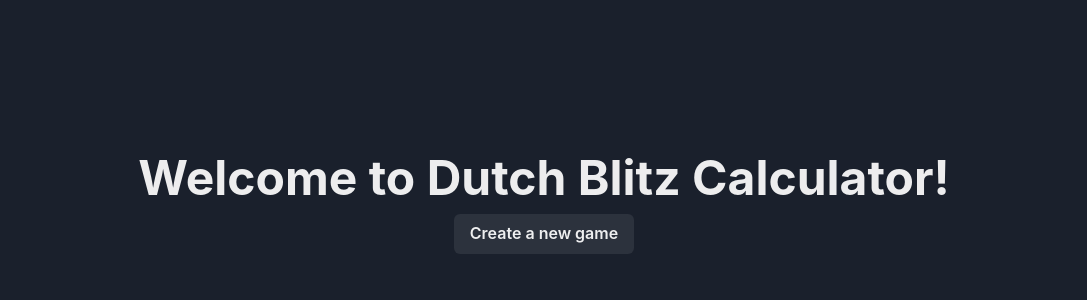
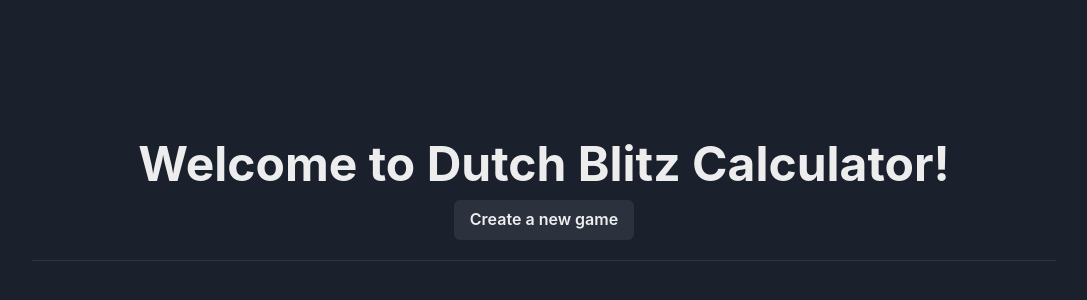
Before and after one commit to mbetim/blitz-calculator, a Next.js app: page / in a window 1280 px wide. Shown: the part 196-496 px from the top of the page, without its empty margins (96-1183 px from the left). Built offline with nearby package versions, Linux system fonts and the light colour scheme.

Commit message:
feat: list all created games on the home screen

```diff
--- a/src/pages/index.tsx
+++ b/src/pages/index.tsx
@@ -1,10 +1,14 @@
-import { Box, Button, Heading, Stack, useDisclosure } from "@chakra-ui/react";
+import { Box, Button, Divider, Heading, Link, Stack, useDisclosure } from "@chakra-ui/react";
 import { type NextPage } from "next";
 import Head from "next/head";
+import NextLink from "next/link";
+import { useQuery } from "react-query";
 import { GameFormDialog } from "~/components/dialogs/GameFormDialog";
+import { listAllGames } from "~/services/game.service";
 
 const Home: NextPage = () => {
   const gameFormDialog = useDisclosure();
+  const { data } = useQuery("games", listAllGames);
 
   return (
     <Box as="main">
@@ -18,6 +22,14 @@ const Home: NextPage = () => {
         </Heading>
 
         <Button onClick={gameFormDialog.onOpen}>Create a new game</Button>
+
+        <Divider my={2} w="80%" />
+
+        {data?.map((game, index) => (
+          <Link key={game.id} as={NextLink} href={`/games/${game.id}`}>
+            Game #{index + 1} | {game.players.map((player) => player.name).join(", ")}
+          </Link>
+        ))}
       </Stack>
 
       <GameFormDialog {...gameFormDialog} />
--- a/src/services/game.service.ts
+++ b/src/services/game.service.ts
@@ -18,3 +18,20 @@ export const createGame = (players: string[]) => {
 
   return game;
 };
+
+export const listAllGames = () => {
+  const games: Game[] = [];
+
+  for (let i = 0; i < localStorage.length; i++) {
+    const key = localStorage.key(i);
+    if (key?.startsWith("game.")) {
+      const game = localStorage.getItem(key);
+
+      if (!game) continue;
+
+      games.push(JSON.parse(game) as Game);
+    }
+  }
+
+  return games;
+};
```
